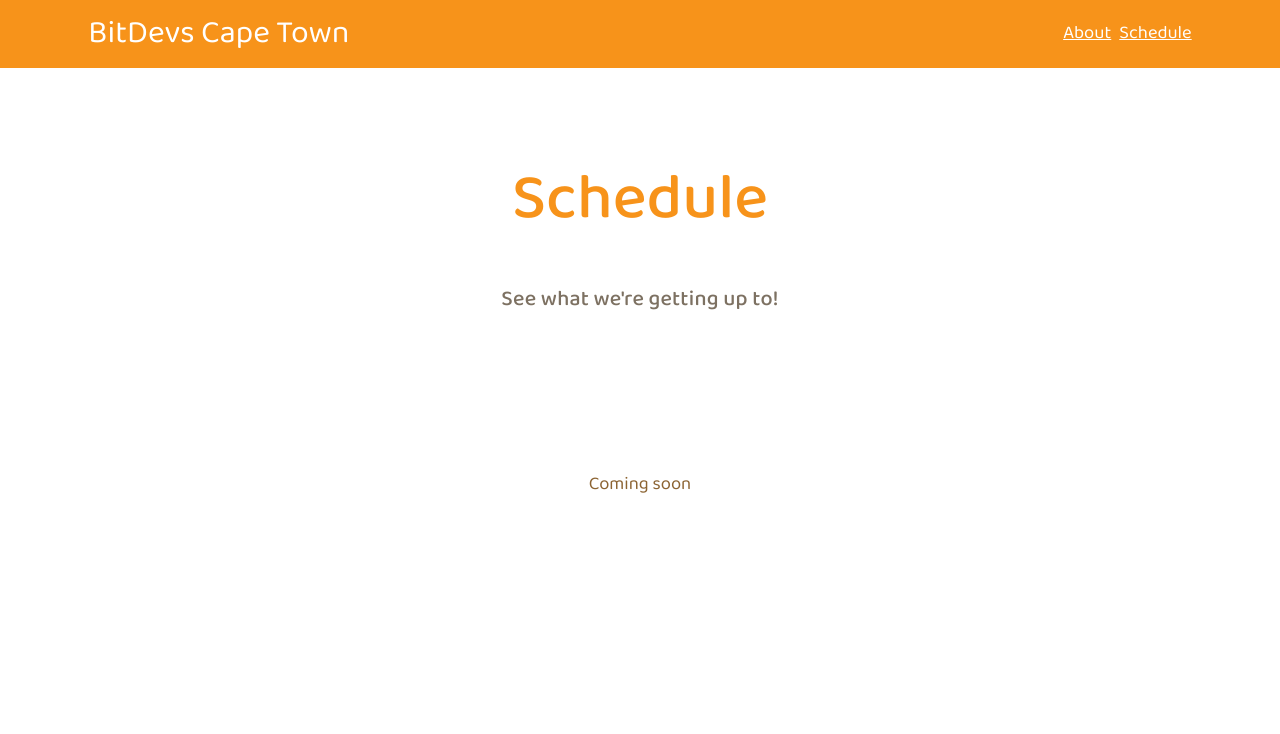
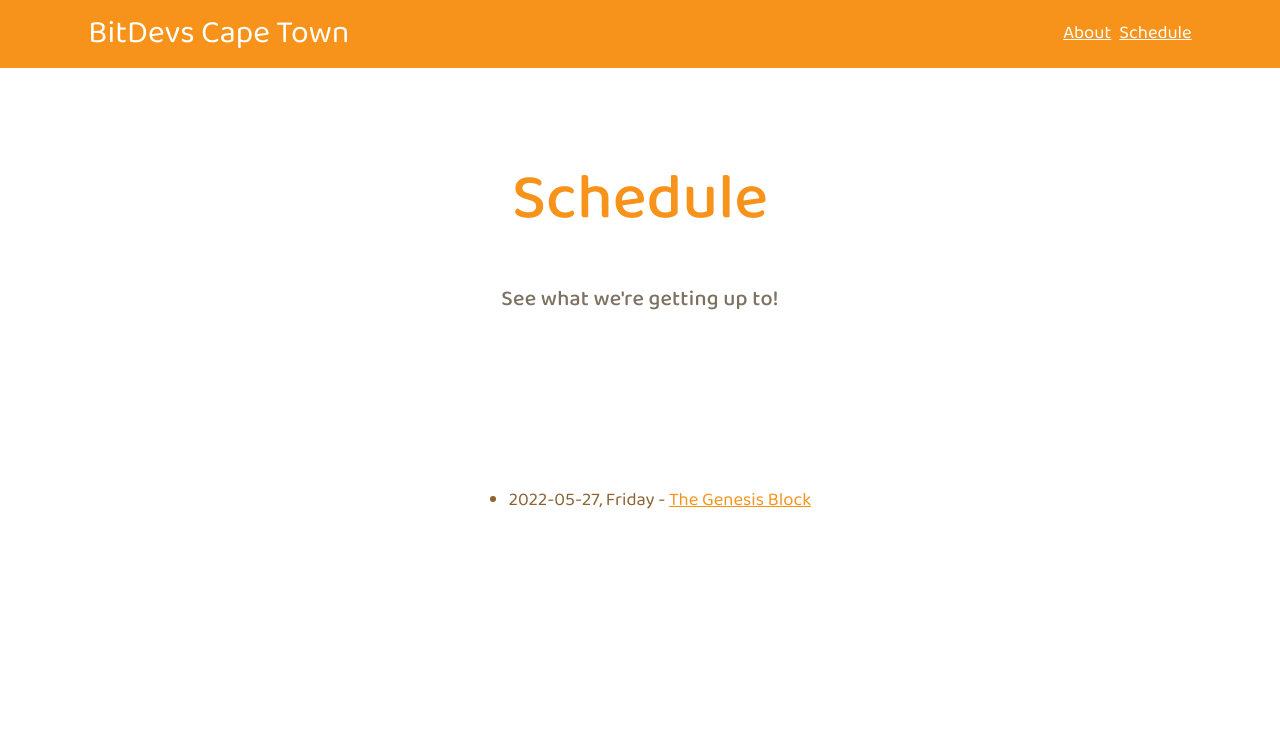
Before and after one commit to BitDevsCPT/bitdevs.capetown, an Eleventy site: page src/pages/schedule.md in a window 1280 px wide. Shown: the top 734 px of the page. Built offline with nearby package versions, Linux system fonts and the light colour scheme; Eleventy itself is replaced by a stand-in of ours; files that its build step writes are made by us from their sources; what @11tyrocks/eleventy-plugin-social-images would draw is missing.

Commit message:
Add first event to schedule

```diff
--- a/src/pages/schedule.md
+++ b/src/pages/schedule.md
@@ -3,4 +3,4 @@
 description: "See what we're getting up to!"
 ---
 
-Coming soon
+* 2022-05-27, Friday - [The Genesis Block](https://www.meetup.com/bitdevs-cape-town/events/285472874/)
```
